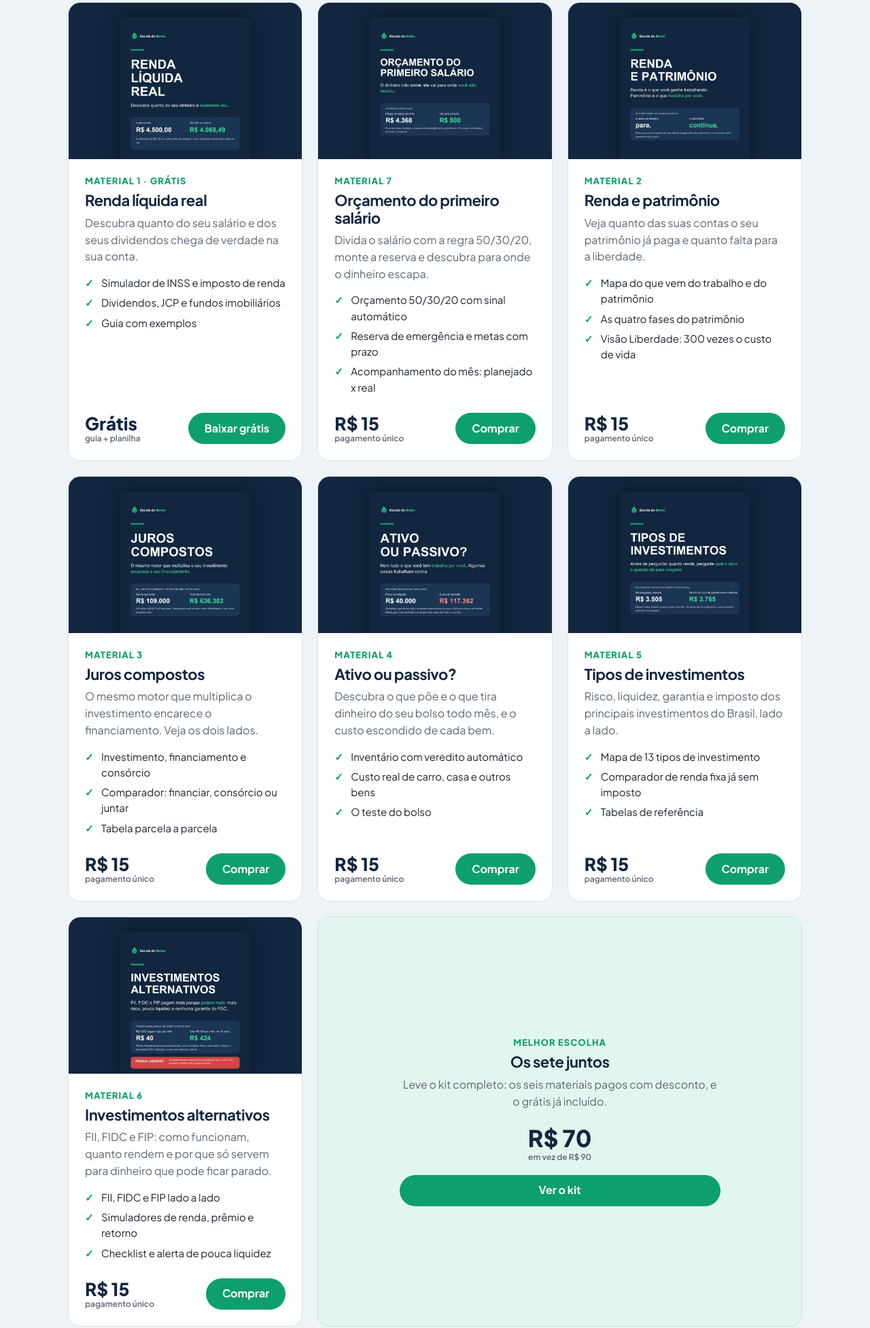
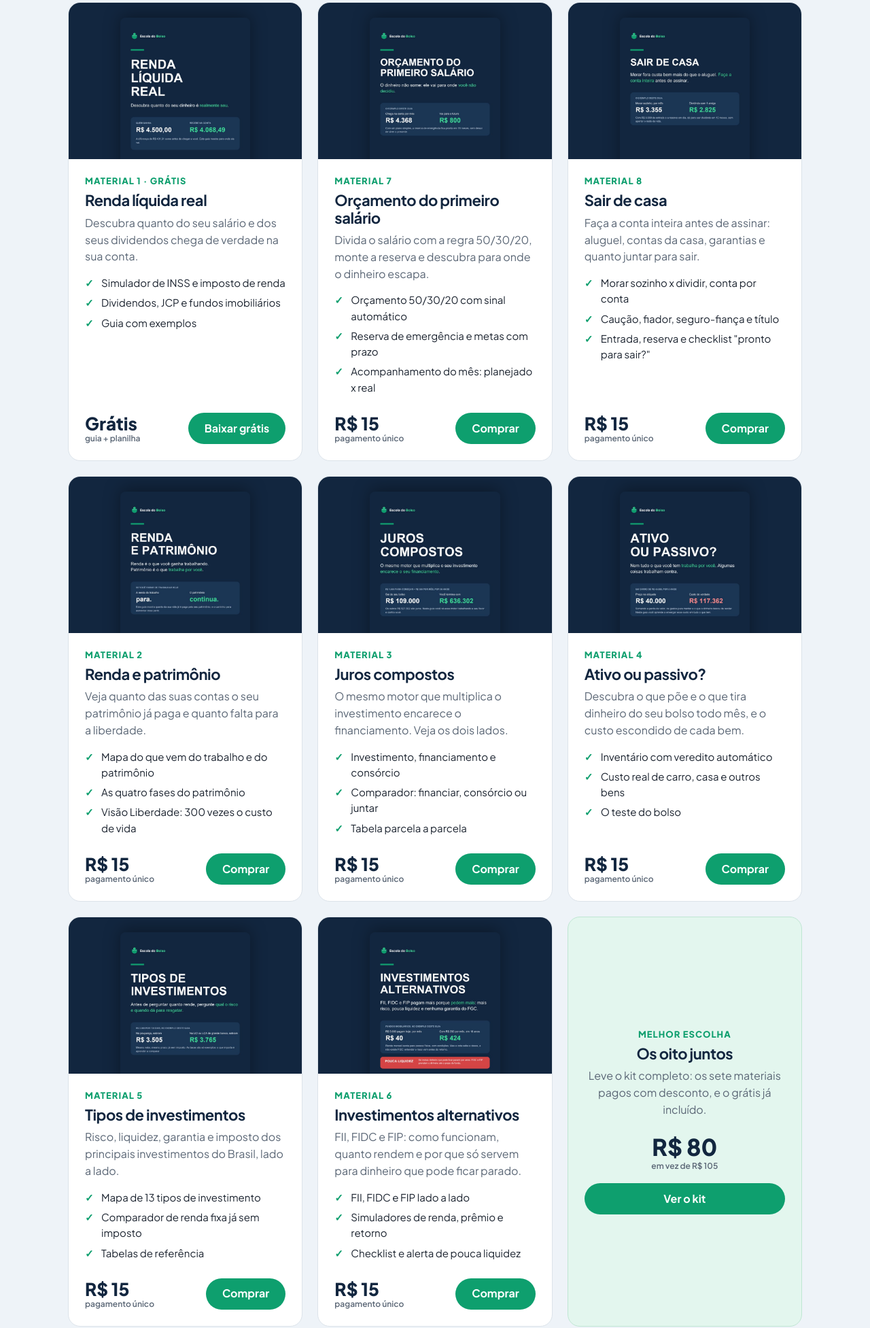
Before and after one commit to raularagaoalves-tech/escoladobolso-site, a plain HTML site: page index.html in a window 1280 px wide. Shown: the part 1511-3464 px from the top of the page at 68% size. Drawn offline with Linux system fonts and the light colour scheme.

Commit message:
Material 8 no site e kit de oito materiais a R$ 80
Card do Sair de Casa em 3º lugar, capa e página do guia, kit de R$ 105
por R$ 80 e textos de sete para oito materiais.

Co-Authored-By: Claude Opus 5.5 <noreply@anthropic.com>

```diff
--- a/assets/site.css
+++ b/assets/site.css
@@ -96,7 +96,7 @@ header .btn { min-height: 42px; padding: 0 20px; font-size: 15px; }
 .card-kit { background: var(--pale); border-color: #BFE6D3; }
 .card-kit .corpo { justify-content: center; text-align: center; }
 .card-kit .preco { margin: 8px 0 18px; font-size: 34px; }
-.card-kit { grid-column: span 2; }
+.card-kit { grid-column: auto; }
 .card-kit .corpo { max-width: 520px; margin: 0 auto; }
 
 /* Kit */
@@ -114,7 +114,7 @@ header .btn { min-height: 42px; padding: 0 20px; font-size: 15px; }
 .miudo { color: var(--grey); font-size: 13px; margin: 14px 0 0; }
 
 /* Por dentro */
-.dentro { display: grid; grid-template-columns: repeat(7, 1fr); gap: 14px; margin-top: 36px; }
+.dentro { display: grid; grid-template-columns: repeat(4, 1fr); gap: 14px; margin-top: 36px; }
 .dentro img { border-radius: 10px; border: 1px solid var(--line); box-shadow: 0 8px 24px rgba(18,38,63,.08); }
 
 /* Dúvidas */
@@ -146,7 +146,7 @@ dialog p { color: var(--grey); margin: 0 0 20px; }
   .hero-grid, .kit { grid-template-columns: 1fr; }
   .leque { height: 320px; max-width: 460px; }
   .grade { grid-template-columns: repeat(2, 1fr); }
-  .card-kit { grid-column: auto; }
+  .card-kit { grid-column: 1 / -1; }
   .dentro { grid-template-columns: repeat(4, 1fr); }
   nav a.link { display: none; }
 }
--- a/index.html
+++ b/index.html
@@ -58,7 +58,7 @@
       <h2>Simples assim</h2>
       <p class="sub">Sem fórmula para montar, sem termo difícil. Em minutos você vê os seus números.</p>
       <div class="passos">
-        <div class="passo"><div class="num">1</div><h3>Escolha</h3><p>Comece pelo material 1, que é grátis, ou leve o kit com os sete.</p></div>
+        <div class="passo"><div class="num">1</div><h3>Escolha</h3><p>Comece pelo material 1, que é grátis, ou leve o kit com os oito.</p></div>
         <div class="passo"><div class="num">2</div><h3>Receba</h3><p>O material grátis você baixa na hora. Os demais chegam por e-mail logo depois da compra.</p></div>
         <div class="passo"><div class="num">3</div><h3>Preencha</h3><p>Digite os seus valores nas células <span class="amarelo">amarelas</span>. O resultado aparece na hora.</p></div>
       </div>
@@ -68,7 +68,7 @@
   <section id="materiais" class="cinza">
     <div class="wrap">
       <div class="center">
-        <h2>Sete materiais, do salário aos alternativos</h2>
+        <h2>Oito materiais, do salário aos alternativos</h2>
         <p class="sub">Cada um vem com uma planilha de Excel e um guia em PDF interativo. O primeiro é grátis: experimente antes de comprar.</p>
       </div>
       <div class="grade">
@@ -90,6 +90,16 @@
             <p>Divida o salário com a regra 50/30/20, monte a reserva e descubra para onde o dinheiro escapa.</p>
             <ul><li>Orçamento 50/30/20 com sinal automático</li><li>Reserva de emergência e metas com prazo</li><li>Acompanhamento do mês: planejado x real</li></ul>
             <div class="preco-linha"><span class="preco">R$ 15<small>pagamento único</small></span><a class="btn btn-green comprar" href="#breve" data-produto="Orçamento do primeiro salário">Comprar</a></div>
+          </div>
+        </article>
+        <article class="card">
+          <div class="capa"><img src="assets/img/capa-8.jpg" alt="Capa do guia Sair de Casa" loading="lazy"></div>
+          <div class="corpo">
+            <span class="aula">Material 8</span>
+            <h3>Sair de casa</h3>
+            <p>Faça a conta inteira antes de assinar: aluguel, contas da casa, garantias e quanto juntar para sair.</p>
+            <ul><li>Morar sozinho x dividir, conta por conta</li><li>Caução, fiador, seguro-fiança e título</li><li>Entrada, reserva e checklist "pronto para sair?"</li></ul>
+            <div class="preco-linha"><span class="preco">R$ 15<small>pagamento único</small></span><a class="btn btn-green comprar" href="#breve" data-produto="Sair de casa">Comprar</a></div>
           </div>
         </article>
         <article class="card">
@@ -145,9 +155,9 @@
         <article class="card card-kit">
           <div class="corpo">
             <span class="aula">Melhor escolha</span>
-            <h3>Os sete juntos</h3>
-            <p>Leve o kit completo: os seis materiais pagos com desconto, e o grátis já incluído.</p>
-            <div class="preco">R$ 70<small>em vez de R$ 90</small></div>
+            <h3>Os oito juntos</h3>
+            <p>Leve o kit completo: os sete materiais pagos com desconto, e o grátis já incluído.</p>
+            <div class="preco">R$ 80<small>em vez de R$ 105</small></div>
             <a class="btn btn-green btn-full" href="#kit">Ver o kit</a>
           </div>
         </article>
@@ -160,10 +170,11 @@
       <div class="kit">
         <div>
           <h2>Kit completo Escola do Bolso</h2>
-          <p class="sub">Os sete materiais em sequência, do primeiro salário aos investimentos alternativos.</p>
+          <p class="sub">Os oito materiais em sequência, do primeiro salário aos investimentos alternativos.</p>
           <ol>
             <li>Renda líquida real (grátis)</li>
             <li>Orçamento do primeiro salário</li>
+            <li>Sair de casa</li>
             <li>Renda e patrimônio</li>
             <li>Juros compostos</li>
             <li>Ativo ou passivo</li>
@@ -172,11 +183,11 @@
           </ol>
         </div>
         <div class="oferta">
-          <div class="de">De R$ 90</div>
-          <div class="por">R$ 70</div>
-          <div class="economia">Você economiza R$ 20</div>
+          <div class="de">De R$ 105</div>
+          <div class="por">R$ 80</div>
+          <div class="economia">Você economiza R$ 25</div>
           <a class="btn btn-green btn-full comprar" href="#breve" data-produto="O kit completo">Quero o kit completo</a>
-          <p class="miudo">7 planilhas de Excel + 7 guias em PDF · pagamento único</p>
+          <p class="miudo">8 planilhas de Excel + 8 guias em PDF · pagamento único</p>
         </div>
       </div>
     </div>
@@ -189,6 +200,7 @@
       <div class="dentro">
         <img src="assets/img/pagina-1.jpg" alt="Página do guia Renda Líquida Real" loading="lazy">
         <img src="assets/img/pagina-7.jpg" alt="Página do guia Orçamento do Primeiro Salário" loading="lazy">
+        <img src="assets/img/pagina-8.jpg" alt="Página do guia Sair de Casa" loading="lazy">
         <img src="assets/img/pagina-2.jpg" alt="Página do guia Renda e Patrimônio" loading="lazy">
         <img src="assets/img/pagina-3.jpg" alt="Página do guia Juros Compostos" loading="lazy">
         <img src="assets/img/pagina-4.jpg" alt="Página do guia Ativo ou Passivo" loading="lazy">
```
Also changed, not shown: assets/img/capa-8.jpg (added), assets/img/pagina-8.jpg (added), 1 other file.
